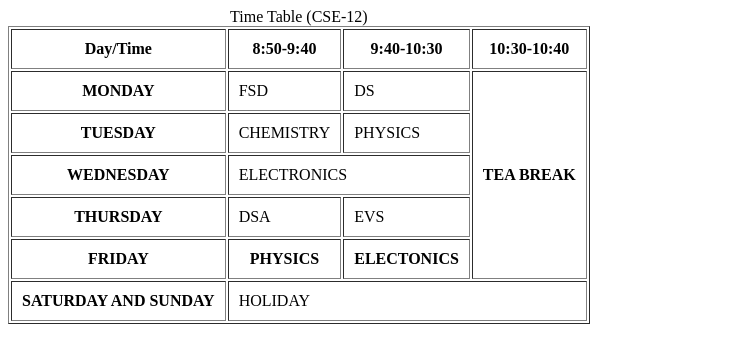
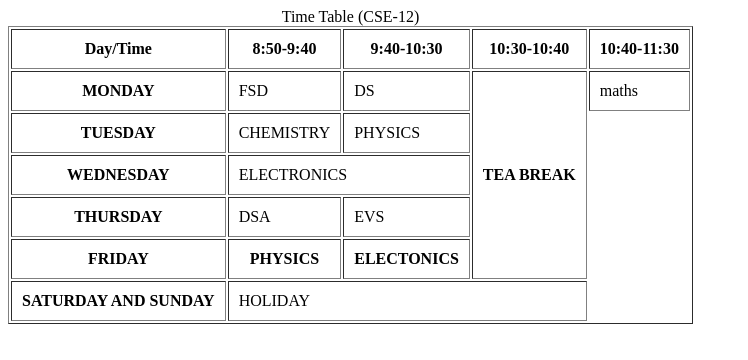
Before and after one commit to adityadubey2211-prog/HTML-CSE12, a plain HTML site: page idex.html in a window 1280 px wide. Shown: the whole page, without its empty margins (0-748 px from the left). Drawn offline with Linux system fonts and the light colour scheme.

Commit message:
Fix timetable by adding 'maths' to Monday
Added a missing column for 'maths' on Monday's timetable.

```diff
--- a/idex.html
+++ b/idex.html
@@ -13,6 +13,7 @@
             <th>8:50-9:40</th>
             <th>9:40-10:30</th>
             <th>10:30-10:40</th>
+            <th>10:40-11:30</th>
         </tr>
         <tr>
             <th>MONDAY</th>
@@ -21,6 +22,7 @@
            <th rowspan="5">
                 TEA BREAK
             </th>
+            <td>maths</td>
 
         </tr>
         <tr>
```
